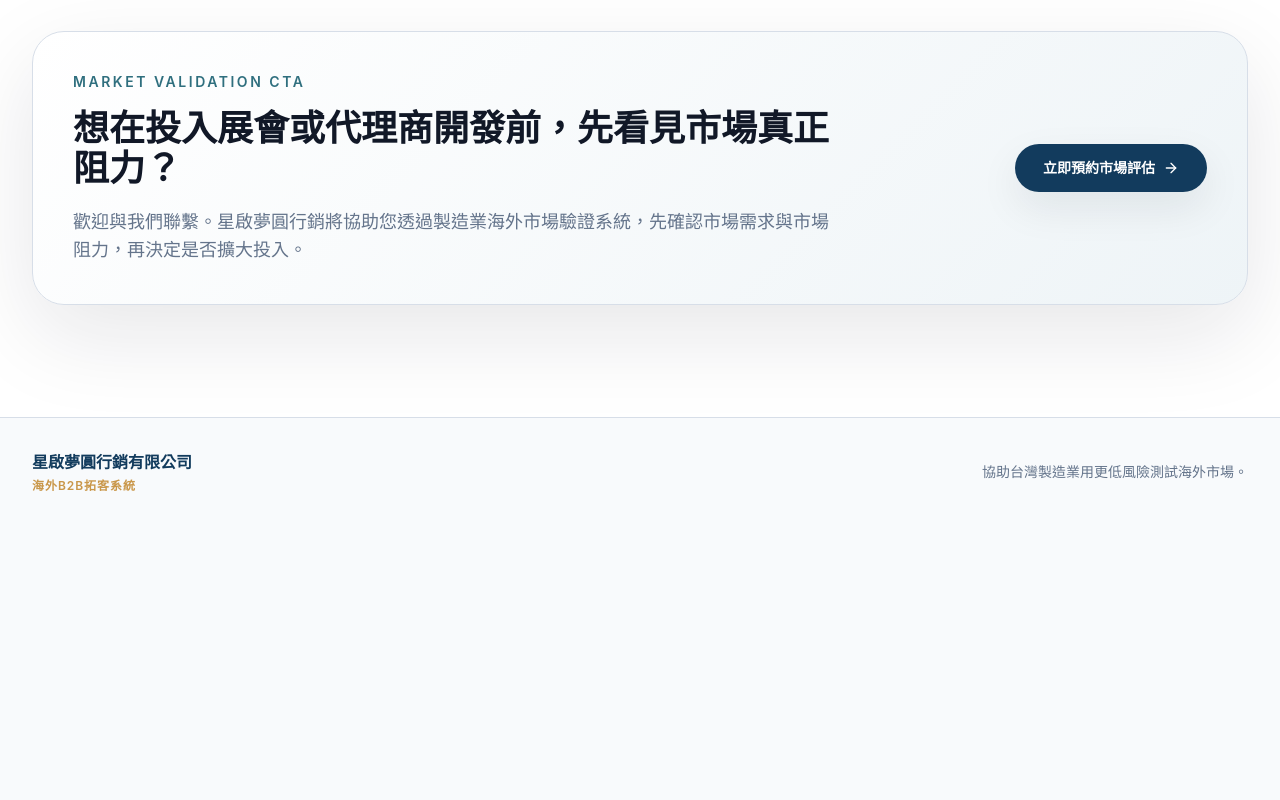
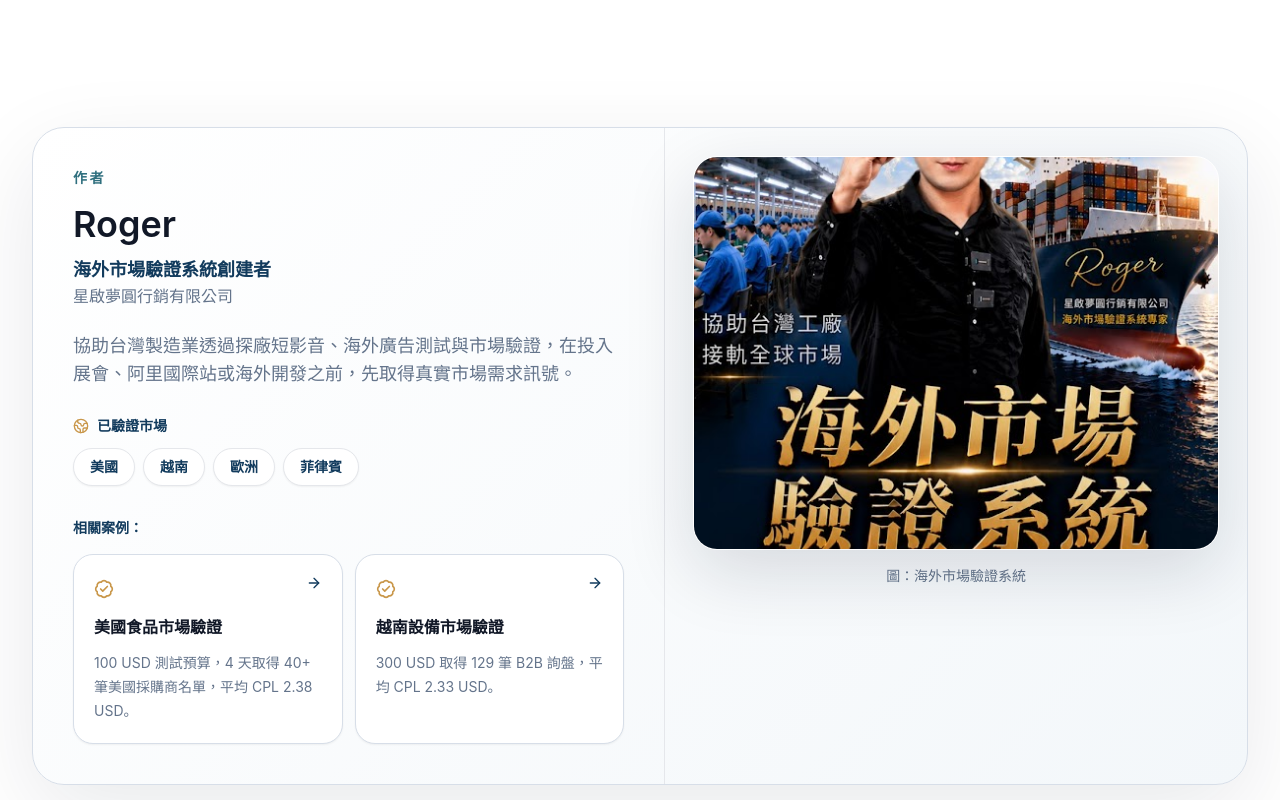
Before and after one commit to eyeroger0626/roger-market-validation, a Next.js app: page /case-studies/vietnam-pcr-market-insight in a window 1280 px wide. Shown: the part 6580-7380 px from the top of the page. Before the commit the page ends 7106 px from the top, so only its background shows below. Built offline with nearby package versions, Linux system fonts and the light colour scheme; no server answers.

Commit message:
Add author block to articles

```diff
--- a/src/app/case-studies/us-food-ingredient-market-validation/page.tsx
+++ b/src/app/case-studies/us-food-ingredient-market-validation/page.tsx
@@ -1,5 +1,6 @@
 import type { Metadata } from "next";
 import Link from "next/link";
+import { MarketValidationAuthorBlock } from "@/components/author/market-validation-author-block";
 import {
   ArrowRight,
   BadgeDollarSign,
@@ -445,6 +446,8 @@ export default function UsFoodIngredientMarketValidationPage() {
         </div>
       </section>
 
+      <MarketValidationAuthorBlock />
+
       <section className="bg-white pb-24 sm:pb-28">
         <div className="mx-auto w-full max-w-7xl px-6 lg:px-8">
           <div className="rounded-[2rem] border border-border bg-[linear-gradient(135deg,#ffffff_0%,#eef4f7_100%)] p-8 shadow-[0_30px_90px_rgba(15,23,42,0.1)] sm:p-10 lg:flex lg:items-center lg:justify-between lg:gap-10">
--- a/src/app/case-studies/vietnam-pcr-market-insight/page.tsx
+++ b/src/app/case-studies/vietnam-pcr-market-insight/page.tsx
@@ -1,5 +1,6 @@
 import type { Metadata } from "next";
 import Link from "next/link";
+import { MarketValidationAuthorBlock } from "@/components/author/market-validation-author-block";
 import {
   ArrowRight,
   BadgeDollarSign,
@@ -497,6 +498,8 @@ export default function VietnamPcrMarketInsightPage() {
         </div>
       </section>
 
+      <MarketValidationAuthorBlock />
+
       <section className="bg-white pb-24 sm:pb-28">
         <div className="mx-auto w-full max-w-7xl px-6 lg:px-8">
           <div className="rounded-[2rem] border border-border bg-[linear-gradient(135deg,#ffffff_0%,#eef4f7_100%)] p-8 shadow-[0_30px_90px_rgba(15,23,42,0.1)] sm:p-10 lg:flex lg:items-center lg:justify-between lg:gap-10">
--- a/src/app/case-studies/vietnam-vacuum-packaging-market-validation/page.tsx
+++ b/src/app/case-studies/vietnam-vacuum-packaging-market-validation/page.tsx
@@ -1,5 +1,6 @@
 import type { Metadata } from "next";
 import Link from "next/link";
+import { MarketValidationAuthorBlock } from "@/components/author/market-validation-author-block";
 import {
   ArrowRight,
   BadgeDollarSign,
@@ -432,6 +433,8 @@ export default function VietnamVacuumPackagingMarketValidationPage() {
         </div>
       </section>
 
+      <MarketValidationAuthorBlock />
+
       <section className="bg-white py-20 sm:py-24">
         <div className="mx-auto w-full max-w-7xl px-6 lg:px-8">
           <div className="rounded-[2rem] border border-border bg-[linear-gradient(135deg,#ffffff_0%,#eef4f7_100%)] p-8 shadow-[0_30px_90px_rgba(15,23,42,0.1)] sm:p-10 lg:flex lg:items-center lg:justify-between lg:gap-10">
--- /dev/null
+++ b/src/components/author/market-validation-author-block.tsx
@@ -0,0 +1,112 @@
+import Image from "next/image";
+import Link from "next/link";
+import { ArrowRight, BadgeCheck, Globe2 } from "lucide-react";
+
+const verifiedMarkets = ["美國", "越南", "歐洲", "菲律賓"];
+
+const relatedCases = [
+  {
+    title: "美國食品市場驗證",
+    description:
+      "100 USD 測試預算，4 天取得 40+ 筆美國採購商名單，平均 CPL 2.38 USD。",
+    href: "/case-studies/us-food-ingredient-market-validation",
+  },
+  {
+    title: "越南設備市場驗證",
+    description: "300 USD 取得 129 筆 B2B 詢盤，平均 CPL 2.33 USD。",
+    href: "/case-studies/vietnam-vacuum-packaging-market-validation",
+  },
+];
+
+export function MarketValidationAuthorBlock() {
+  return (
+    <section className="bg-white py-20 sm:py-24">
+      <div className="mx-auto w-full max-w-7xl px-6 lg:px-8">
+        <div className="overflow-hidden rounded-[2rem] border border-border bg-[linear-gradient(135deg,#ffffff_0%,#f3f7fa_100%)] shadow-[0_28px_90px_rgba(15,23,42,0.09)]">
+          <div className="grid gap-0 lg:grid-cols-[1.04fr_0.96fr]">
+            <div className="p-7 sm:p-10">
+              <p className="text-sm font-semibold uppercase tracking-[0.18em] text-secondary">
+                作者
+              </p>
+              <h2 className="mt-4 text-3xl font-semibold leading-tight text-foreground sm:text-4xl">
+                Roger
+              </h2>
+              <p className="mt-3 text-lg font-semibold leading-7 text-primary">
+                海外市場驗證系統創建者
+                <span className="block text-base font-medium text-muted">
+                  星啟夢圓行銷有限公司
+                </span>
+              </p>
+
+              <p className="mt-6 max-w-3xl text-base leading-8 text-muted sm:text-lg">
+                協助台灣製造業透過探廠短影音、海外廣告測試與市場驗證，在投入展會、阿里國際站或海外開發之前，先取得真實市場需求訊號。
+              </p>
+
+              <div className="mt-7">
+                <div className="flex items-center gap-2 text-sm font-semibold text-primary">
+                  <Globe2 aria-hidden="true" className="h-4 w-4 text-accent" />
+                  已驗證市場
+                </div>
+                <div className="mt-3 flex flex-wrap gap-2">
+                  {verifiedMarkets.map((market) => (
+                    <span
+                      className="rounded-full border border-primary/10 bg-white px-4 py-2 text-sm font-semibold text-primary shadow-sm"
+                      key={market}
+                    >
+                      {market}
+                    </span>
+                  ))}
+                </div>
+              </div>
+
+              <div className="mt-8">
+                <p className="text-sm font-semibold text-primary">相關案例：</p>
+                <div className="mt-4 grid gap-3 sm:grid-cols-2">
+                  {relatedCases.map((item) => (
+                    <Link
+                      className="group rounded-[1.25rem] border border-border bg-white p-5 shadow-sm transition hover:-translate-y-0.5 hover:border-primary/20 hover:shadow-[0_18px_50px_rgba(18,59,93,0.1)]"
+                      href={item.href}
+                      key={item.href}
+                    >
+                      <div className="flex items-start justify-between gap-4">
+                        <BadgeCheck
+                          aria-hidden="true"
+                          className="mt-1 h-5 w-5 shrink-0 text-accent"
+                        />
+                        <ArrowRight
+                          aria-hidden="true"
+                          className="h-4 w-4 shrink-0 text-primary transition group-hover:translate-x-0.5"
+                        />
+                      </div>
+                      <h3 className="mt-4 text-base font-semibold leading-6 text-foreground">
+                        {item.title}
+                      </h3>
+                      <p className="mt-3 text-sm leading-6 text-muted">
+                        {item.description}
+                      </p>
+                    </Link>
+                  ))}
+                </div>
+              </div>
+            </div>
+
+            <figure className="border-t border-border/70 bg-primary/[0.03] p-5 sm:p-7 lg:border-l lg:border-t-0">
+              <div className="relative aspect-[4/3] overflow-hidden rounded-[1.5rem] border border-white bg-white shadow-[0_22px_70px_rgba(15,23,42,0.14)]">
+                <Image
+                  alt="Roger 海外市場驗證系統創建者，協助台灣製造業取得海外詢盤"
+                  className="object-cover"
+                  fill
+                  sizes="(min-width: 1024px) 40vw, 100vw"
+                  src="/images/roger-market-validation-system.jpg"
+                />
+              </div>
+              <figcaption className="mt-4 text-center text-sm font-medium text-muted">
+                圖：海外市場驗證系統
+              </figcaption>
+            </figure>
+          </div>
+        </div>
+      </div>
+    </section>
+  );
+}
--- a/src/components/insights/seo-insight-article.tsx
+++ b/src/components/insights/seo-insight-article.tsx
@@ -1,5 +1,6 @@
 import { ArrowRight, CheckCircle2, Clock3, FileText, Search, Video } from "lucide-react";
 import Link from "next/link";
+import { MarketValidationAuthorBlock } from "@/components/author/market-validation-author-block";
 import type { InsightArticle } from "@/lib/insights";
 
 type SeoInsightArticleProps = {
@@ -115,6 +116,8 @@ export function SeoInsightArticle({ article }: SeoInsightArticleProps) {
         </div>
       </section>
 
+      <MarketValidationAuthorBlock />
+
       <section className="bg-white pb-24 sm:pb-28">
         <div className="mx-auto w-full max-w-7xl px-6 lg:px-8">
           <div className="rounded-[2rem] border border-border bg-[linear-gradient(135deg,#ffffff_0%,#eef4f7_100%)] p-8 shadow-[0_30px_90px_rgba(15,23,42,0.1)] sm:p-10 lg:flex lg:items-center lg:justify-between lg:gap-10">
```
Also changed, not shown: public/images/roger-market-validation-system.JPG (added).
